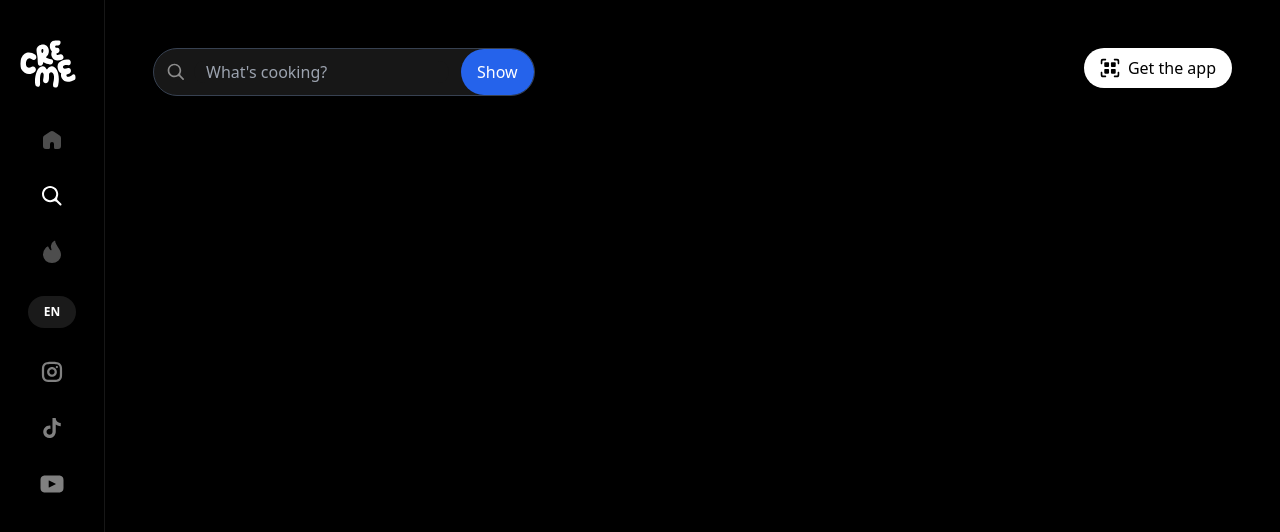
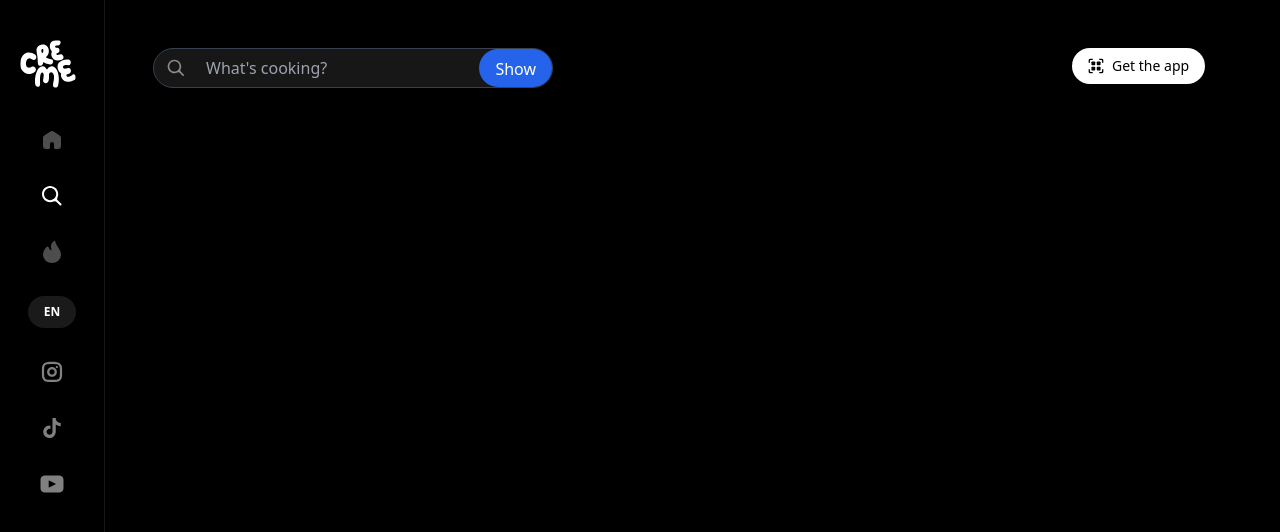
Before and after one commit to AliaksandrKolokolchikov/receipt, a React (Vite) app: page /search in a window 1280 px wide. Shown: the top 532 px of the page. Built offline with nearby package versions, Linux system fonts and the light colour scheme.

Commit message:
fix: some problems in code

```diff
--- a/src/components/Header/Header.tsx
+++ b/src/components/Header/Header.tsx
@@ -3,7 +3,7 @@ import { HeaderScan } from './HeaderScan.tsx';
 
 export const Header = () => {
   return (
-    <div className="flex justify-between">
+    <div className="flex container  ">
       <HeaderSearch />
       <HeaderScan />
     </div>
--- a/src/components/Header/HeaderScan.tsx
+++ b/src/components/Header/HeaderScan.tsx
@@ -15,14 +15,14 @@ export const HeaderScan = () => {
   };
 
   return (
-    <div className="relative">
-      <div className="flex items-center">
+    <>
+      <div className="self-start min-w-40">
         <button
           onClick={handleButtonClick}
           className="flex items-center justify-center gap-2 px-4 py-2 bg-white rounded-full shadow-md"
         >
-          <img src={HEADER.QR} alt="QR Icon" width={20} height={20} />
-          <span>Get the app</span>
+          <img src={HEADER.QR} alt="QR Icon" width={16} height={16} />
+          <span className="text-sm">Get the app</span>
         </button>
 
         {showPopup && (
@@ -40,6 +40,6 @@ export const HeaderScan = () => {
           </div>
         )}
       </div>
-    </div>
+    </>
   );
 };
--- a/src/components/Header/HeaderSearch.tsx
+++ b/src/components/Header/HeaderSearch.tsx
@@ -15,8 +15,8 @@ export const HeaderSearch = () => {
   };
 
   return (
-    <div className="">
-      <div className="relative flex items-center border border-gray-700 rounded-full w-full max-w-lg h-12 bg-[#171717]">
+    <div className="w-full">
+      <div className="relative flex items-center border border-gray-700 rounded-full w-full max-w-[400px] h-10 bg-[#171717]">
         <img className="ml-3 opacity-50 w-5 h-5" src={HEADER.LOUP} alt="Loup" />
         <div className="flex-grow ml-2">
           <input
@@ -26,7 +26,7 @@ export const HeaderSearch = () => {
             placeholder="What's cooking?"
             autoComplete="off"
             value={search}
-            onChange={(e) => setSearch(e.target.value)} // Обновляем поисковый запрос
+            onChange={(e) => setSearch(e.target.value)}
           />
         </div>
         <button
--- a/src/components/SearchRecipes/ItemSearchRecipes.tsx
+++ b/src/components/SearchRecipes/ItemSearchRecipes.tsx
@@ -13,7 +13,7 @@ export const ItemSearchRecipes = ({ recipe }: ItemSearchRecipesProps) => {
   }
 
   return (
-    <div className="flex flex-wrap gap-10 px-5 pt-10 font-[Inter]">
+    <div className="gap-10 px-5 pt-10 font-[Inter]">
       <ul>
         <li>
           <img
```
